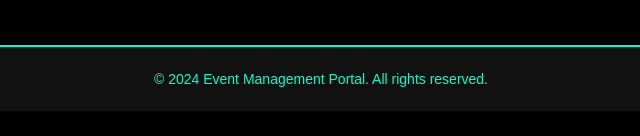
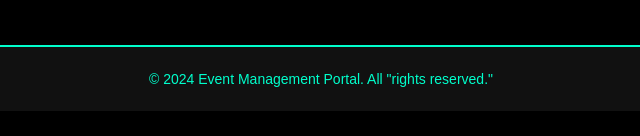
Before and after one commit to UntitledWaffle/OpenPerformanceTest, a plain HTML site: page HTML/page2.html in a window 1280 px wide. Shown: the part 661-797 px from the top of the page, 319-959 px from the left. Drawn offline with Linux system fonts and the light colour scheme.

Commit message:
More fixes

```diff
--- a/HTML/page2.html
+++ b/HTML/page2.html
@@ -52,7 +52,7 @@
     </main>
 
     <footer>
-        <p>&copy; 2024 Event Management Portal. All rights reserved.</p>
+        <p>&copy; 2024 Event Management Portal. All "rights reserved."</p>
     </footer>
 </body>
 </html>
```
Also changed, not shown: HTML/page3.html (+1 -1 lines).
